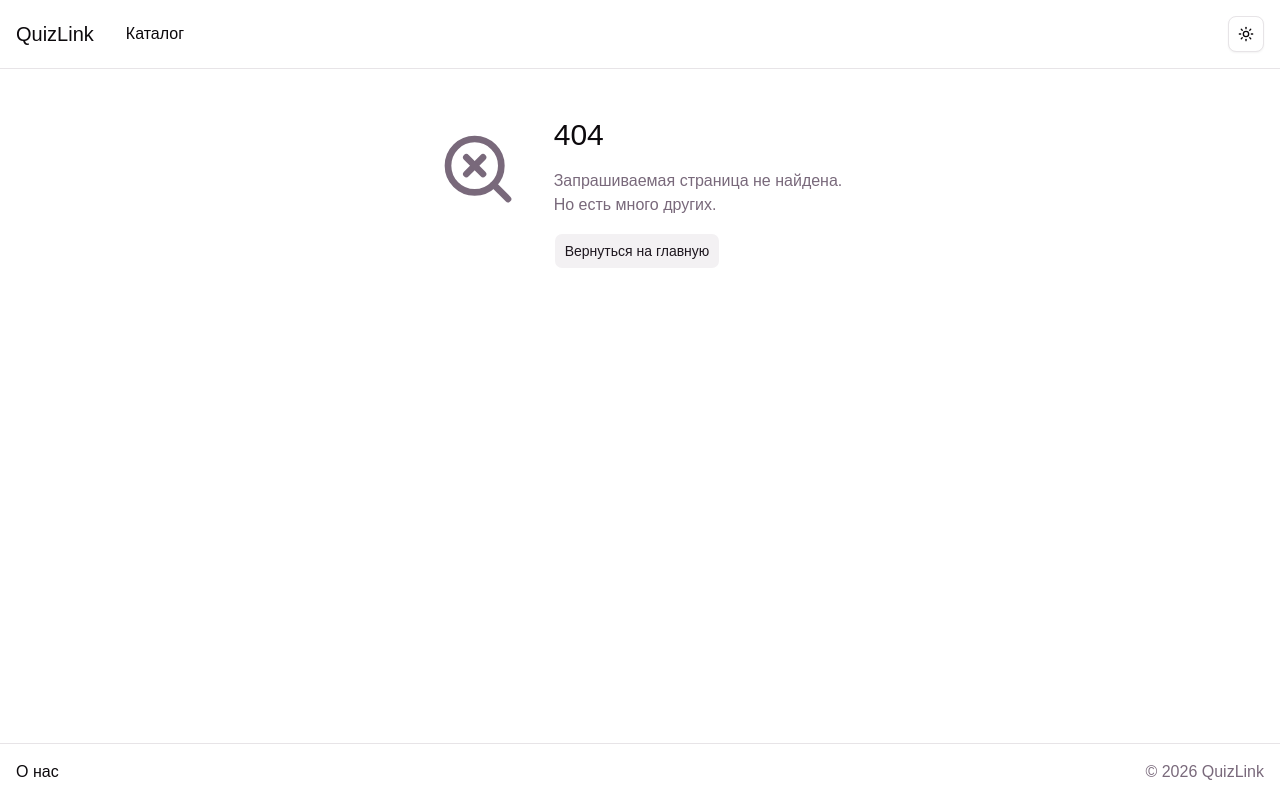
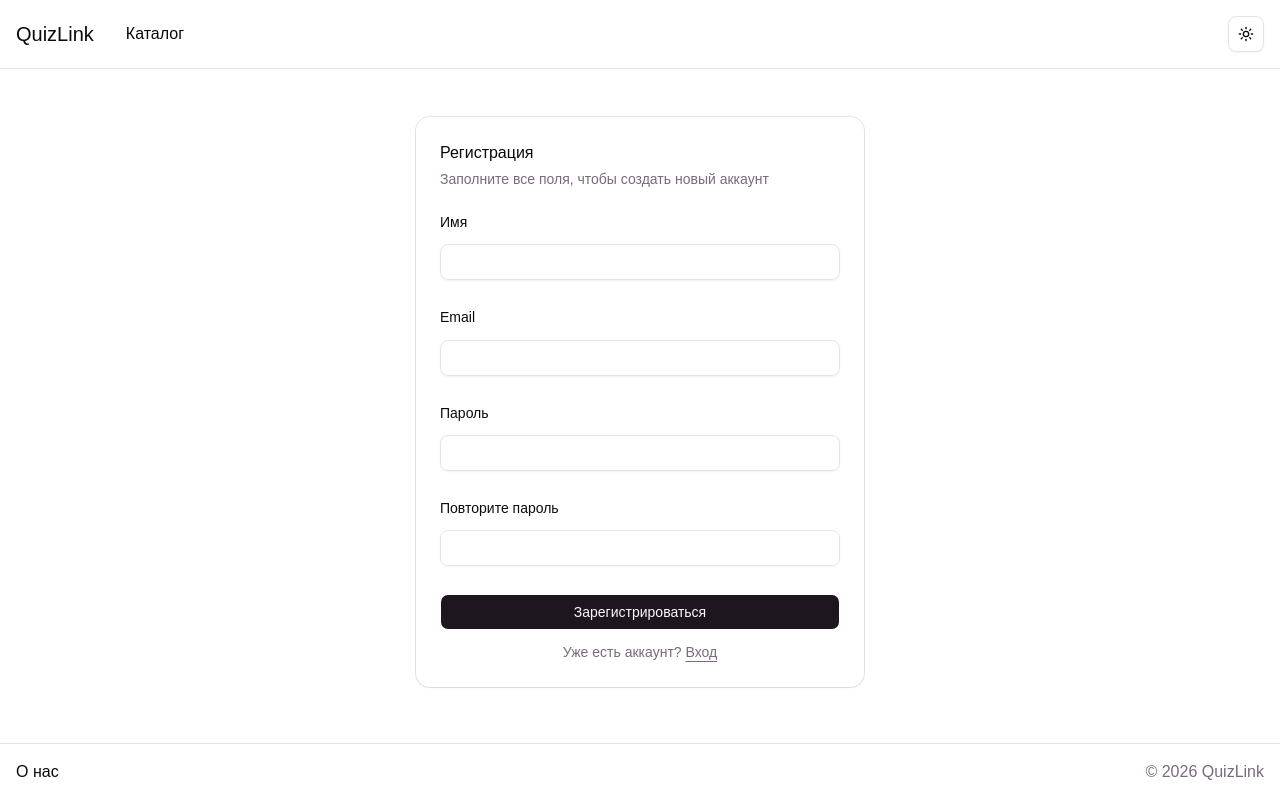
Before and after one commit to ivbash/quizlink, a React (Vite) app in the folder apps/web/: page /sign-up in a window 1280 px wide. Before the commit this address had no page. Built offline with nearby package versions, Linux system fonts and the light colour scheme.

Commit message:
feat(web): add register & login pages

```diff
--- /dev/null
+++ b/apps/web/src/pages/auth/index.ts
@@ -0,0 +1,2 @@
+export { SignUpPage } from './ui/sign-up-page';
+export { SignInPage } from './ui/sign-in-page';
--- /dev/null
+++ b/apps/web/src/pages/auth/ui/sign-in-page.tsx
@@ -0,0 +1,54 @@
+import { useId } from 'react';
+import { Link } from 'react-router';
+import { routes } from '@/shared/config/routes';
+import { Button } from '@/shared/ui/button';
+import {
+  Card,
+  CardContent,
+  CardDescription,
+  CardHeader,
+  CardTitle,
+} from '@/shared/ui/card';
+import {
+  Field,
+  FieldDescription,
+  FieldGroup,
+  FieldLabel,
+} from '@/shared/ui/field';
+import { Input } from '@/shared/ui/input';
+
+export function SignInPage() {
+  const emailId = useId();
+  const passwordId = useId();
+
+  return (
+    <Card className="mx-auto max-w-md">
+      <CardHeader>
+        <CardTitle>Вход</CardTitle>
+        <CardDescription>
+          Введите ваши учетные данные, чтобы войти в аккаунт
+        </CardDescription>
+      </CardHeader>
+      <CardContent>
+        <form>
+          <FieldGroup>
+            <Field>
+              <FieldLabel htmlFor={emailId}>Email</FieldLabel>
+              <Input id={emailId} type="email" />
+            </Field>
+            <Field>
+              <FieldLabel htmlFor={passwordId}>Пароль</FieldLabel>
+              <Input id={passwordId} type="password" />
+            </Field>
+            <Field>
+              <Button type="submit">Войти</Button>
+              <FieldDescription className="text-center">
+                Еще нет аккаунта? <Link to={routes.signUp()}>Регистрация</Link>
+              </FieldDescription>
+            </Field>
+          </FieldGroup>
+        </form>
+      </CardContent>
+    </Card>
+  );
+}
--- /dev/null
+++ b/apps/web/src/pages/auth/ui/sign-up-page.tsx
@@ -0,0 +1,66 @@
+import { useId } from 'react';
+import { Link } from 'react-router';
+import { routes } from '@/shared/config/routes';
+import { Button } from '@/shared/ui/button';
+import {
+  Card,
+  CardContent,
+  CardDescription,
+  CardHeader,
+  CardTitle,
+} from '@/shared/ui/card';
+import {
+  Field,
+  FieldDescription,
+  FieldGroup,
+  FieldLabel,
+} from '@/shared/ui/field';
+import { Input } from '@/shared/ui/input';
+
+export function SignUpPage() {
+  const usernameId = useId();
+  const emailId = useId();
+  const passwordId = useId();
+  const confirmPasswordId = useId();
+
+  return (
+    <Card className="mx-auto max-w-md">
+      <CardHeader>
+        <CardTitle>Регистрация</CardTitle>
+        <CardDescription>
+          Заполните все поля, чтобы создать новый аккаунт
+        </CardDescription>
+      </CardHeader>
+      <CardContent>
+        <form>
+          <FieldGroup>
+            <Field>
+              <FieldLabel htmlFor={usernameId}>Имя</FieldLabel>
+              <Input id={usernameId} type="text" />
+            </Field>
+            <Field>
+              <FieldLabel htmlFor={emailId}>Email</FieldLabel>
+              <Input id={emailId} type="email" />
+            </Field>
+            <Field>
+              <FieldLabel htmlFor={passwordId}>Пароль</FieldLabel>
+              <Input id={passwordId} type="password" />
+            </Field>
+            <Field>
+              <FieldLabel htmlFor={confirmPasswordId}>
+                Повторите пароль
+              </FieldLabel>
+              <Input id={confirmPasswordId} type="password" />
+            </Field>
+            <Field>
+              <Button type="submit">Зарегистрироваться</Button>
+              <FieldDescription className="text-center">
+                Уже есть аккаунт? <Link to={routes.signIn()}>Вход</Link>
+              </FieldDescription>
+            </Field>
+          </FieldGroup>
+        </form>
+      </CardContent>
+    </Card>
+  );
+}
--- a/apps/web/src/shared/config/routes.ts
+++ b/apps/web/src/shared/config/routes.ts
@@ -2,4 +2,6 @@ export const routes = {
   home: () => '/',
   about: () => '/about',
   quizzes: () => '/quizzes',
+  signUp: () => '/sign-up',
+  signIn: () => '/sign-in',
 } as const;
```
Also changed, not shown: apps/web/src/app/router.tsx (+9 -0 lines).
